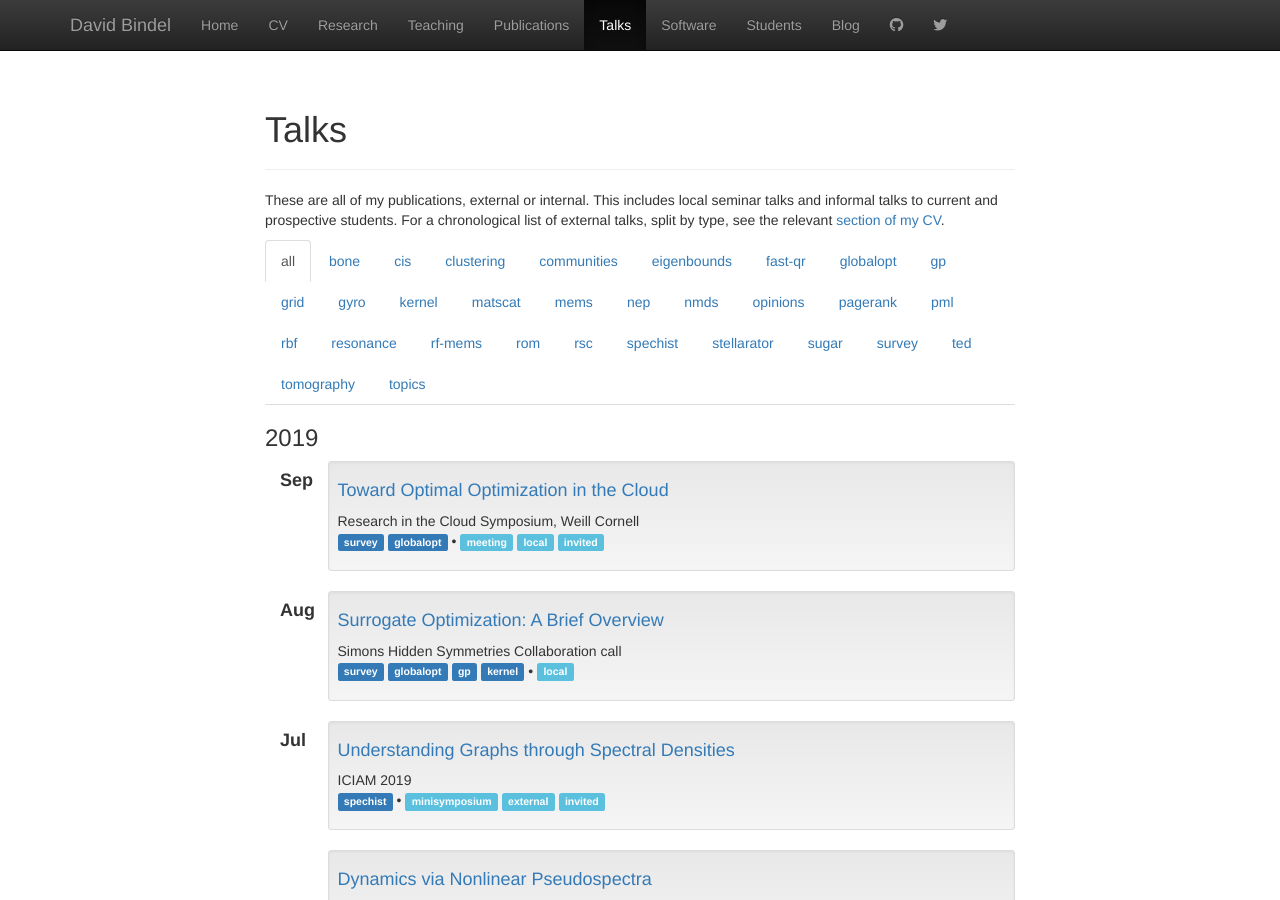
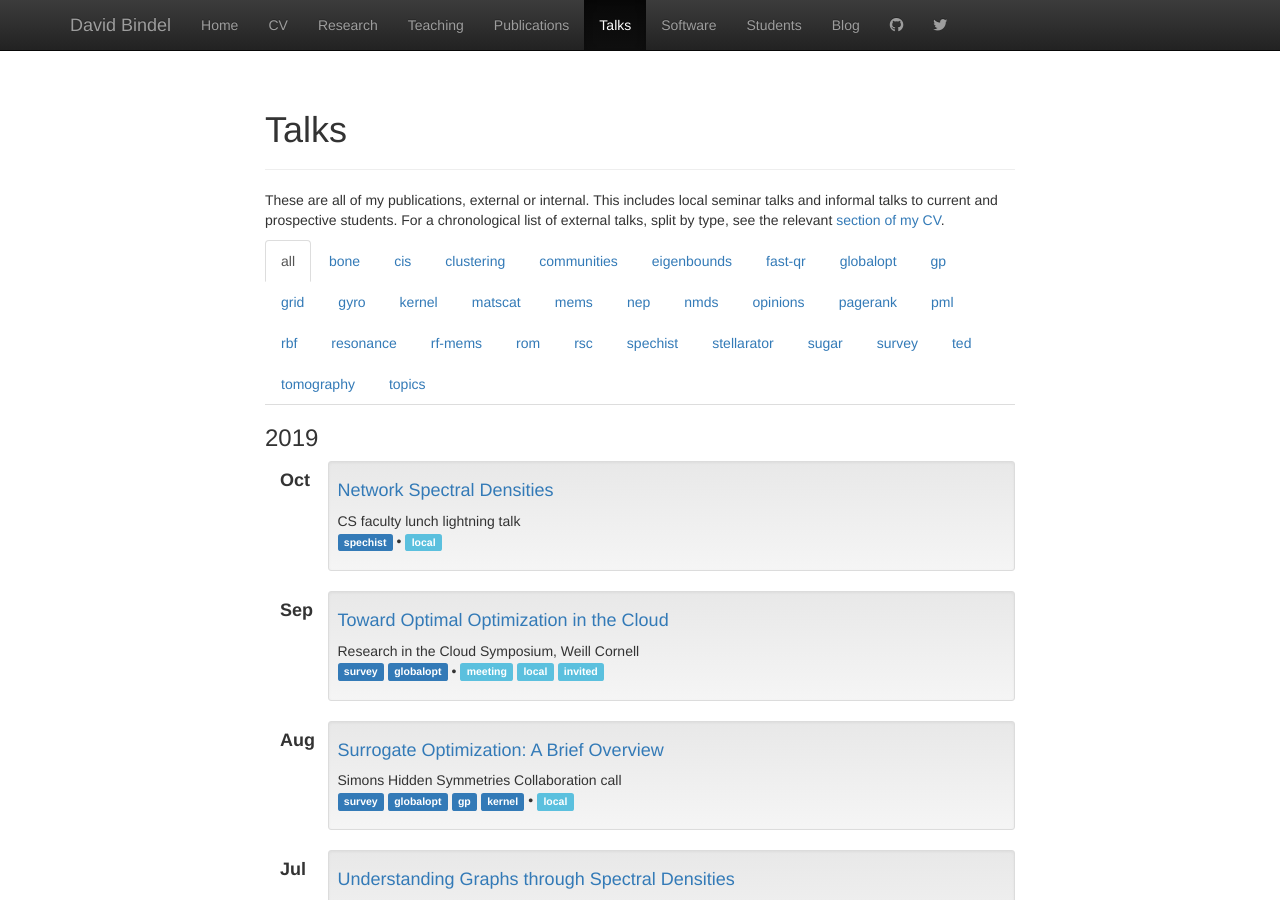
Before and after one commit to dbindel/cornell_web, a Jekyll site: the page built from talks.html, in a window 1280 px wide and 900 px high. Built offline with Jekyll 4.4.1, drawn with Linux system fonts in a browser that asks for light colours; nearby versions of some CDN libraries.

Commit message:
Upload lunch talk slides.

```diff
--- a/_data/present.yml
+++ b/_data/present.yml
@@ -1218,3 +1218,9 @@
   tags: [survey, globalopt]
   where: Research in the Cloud Symposium, Weill Cornell
   type: [meeting, local, invited]
+-
+  file: 2019-10-lunch/lunch-oct19.pdf
+  title: "Network Spectral Densities"
+  tags: [spechist]
+  where: CS faculty lunch lightning talk
+  type: [local]
```
